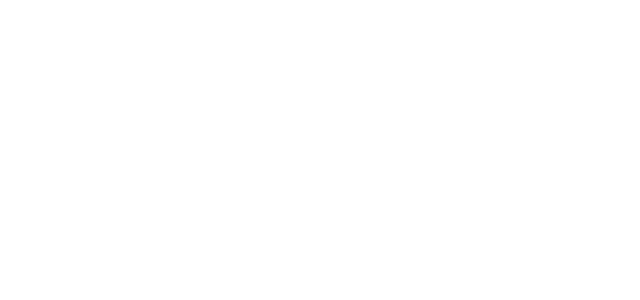
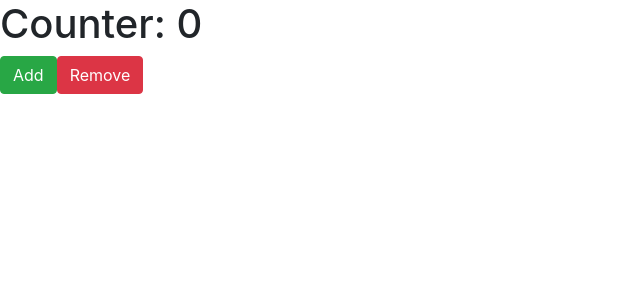
Before and after one commit to alfixed/react-hooks, a React (Create React App) app: page / in a window 1280 px wide. Shown: the top 300 px of the page, without its empty margins (0-640 px from the left). Built offline with nearby package versions, Linux system fonts and the light colour scheme.

Commit message:
add useState

```diff
--- a/src/App.js
+++ b/src/App.js
@@ -1,8 +1,21 @@
-import React from 'react';
+import React, {useState} from 'react';
 
 function App() {
+  const [counter, setCounter] = useState(0);
+
+  function increment() {
+    setCounter(counter + 1);
+  }
+
+  function decrement() {
+    setCounter(counter - 1);
+  }
+
   return (
     <div>
+      <h1>Counter: {counter}</h1>
+      <button onClick={increment} className="btn btn-success">Add</button>
+      <button onClick={decrement} className="btn btn-danger">Remove</button>
     </div>
   );
 }
```
